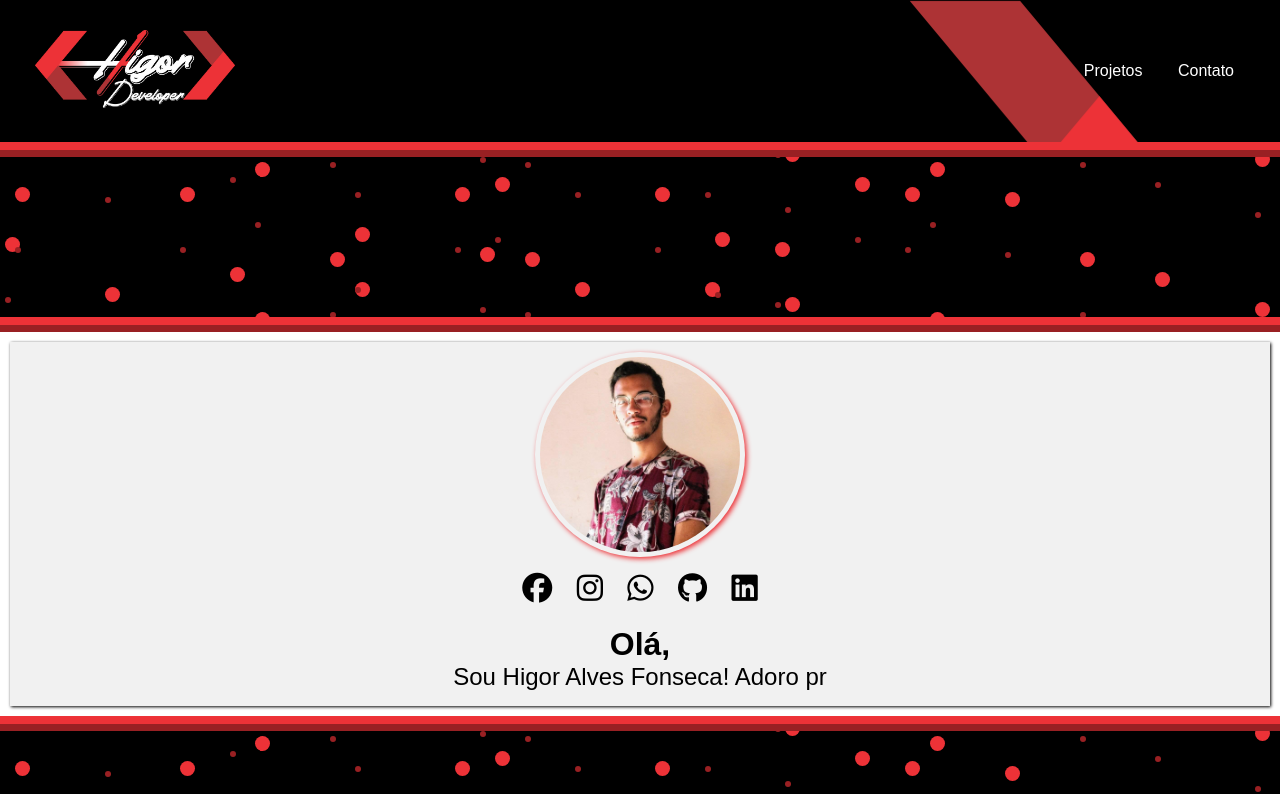
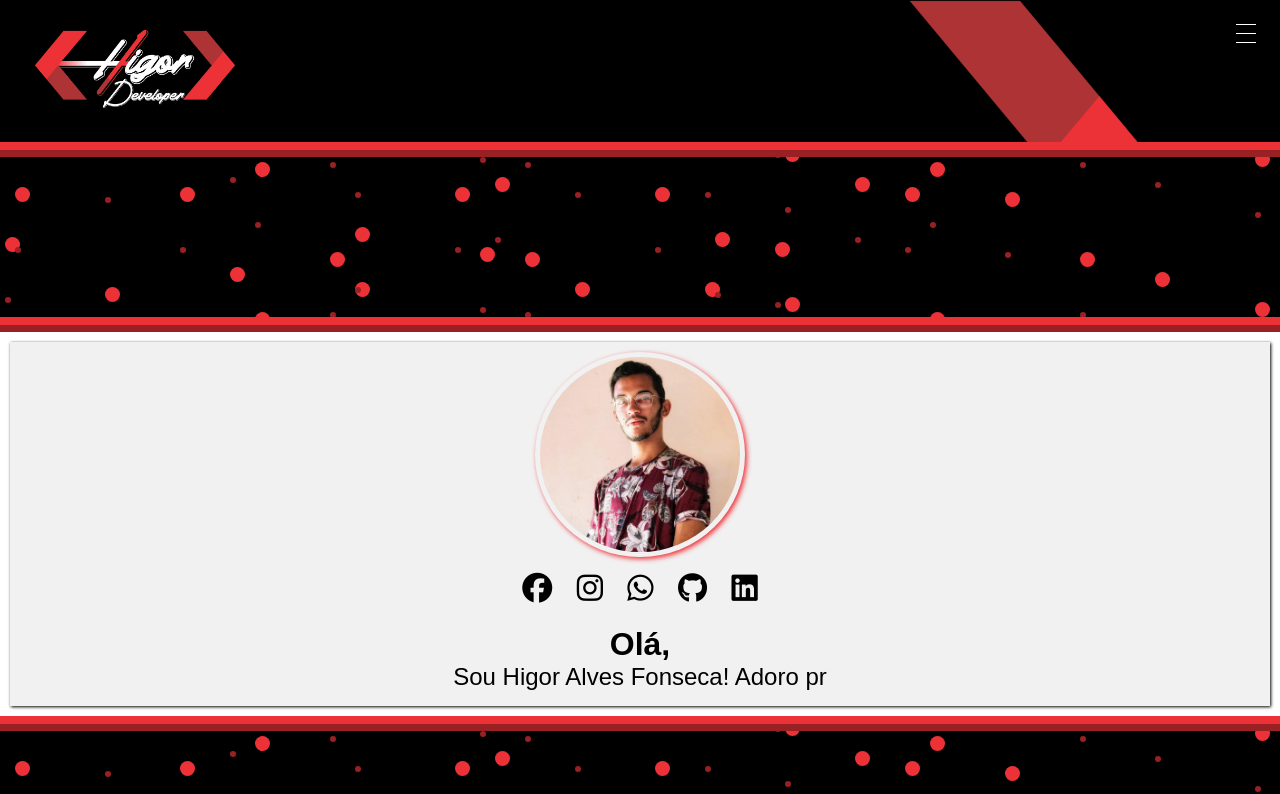
Before and after one commit to higor159af/portifolio, a plain HTML site: page index.html in a window 1280 px wide. Shown: the top 794 px of the page. Drawn offline with Linux system fonts and the light colour scheme.

Commit message:
insert menu

```diff
--- a/css/estilo.css
+++ b/css/estilo.css
@@ -51,28 +51,78 @@ header {
   justify-content: space-between;
 }
 
-#cabecalho .menu ul {
-  list-style: none;
-  margin: 8px;
+
+/* hamburguer */
+
+.nav-button {
+  display: none;
 }
 
-#cabecalho .menu ul li {
-  display: inline;
-  margin-left: 5px;
-  padding: 5px;
+.nav-button {
+  background: rgba(0, 0, 0, 0.678);
+  border-radius: 50%;
+  border: none;
+  color: #fff;
+  cursor: pointer;
+  display: block;
+  margin: 8px;
+  padding: 8px;
+  position: fixed;
+  right: 0px;
+  top: 0;
+  z-index: 2;
 }
 
-#cabecalho .menu ul li a {
-  border-radius: 5px;
+.l{
+  background: #fff;
+  height: 1px;
+  margin: 8px;
+  width: 20px;
+}
+
+.menu {
+  background-color: rgba(0, 0, 0, 0.9);
+  height: 100%;
+  overflow-x: hidden;
+  position: fixed;
+  right: 0;
+  top: 0;
+  transition: all 0.5s;
+  width: 0%;
+  z-index: 1;
+}
+
+.menu ul {
+  margin-top: 30px;
+  position: relative;
+  text-align: center;
+  top: 25%;
+  width: 100%;
+}
+
+
+.menu li{
+  padding: 5px;
+
+}
+
+.menu ul li a {
   color: #fff;
+  display: block;
+  font-size: 20px;
+  letter-spacing: 4px;
+  margin: 20px;
+  opacity: 0.6;
   padding: 2px 8px;
   text-decoration: none;
   text-transform: capitalize;
+  transition: all 0.6s;
 }
 
-#cabecalho .menu ul li a:hover {
-  opacity: 0.6;
+.menu ul li a:hover {
+  opacity: 1;
 }
+
 
 /* texto digitado js */
 #text {
@@ -311,6 +361,10 @@ textarea {
   #logocabecalho img {
     width: 120px;
   }
+  .menu ul li a {
+    font-size: 0.9rem;
+  }
+
   .projetos:hover {
     transform: scale(1);
   }
--- a/index.html
+++ b/index.html
@@ -16,6 +16,7 @@
     ></script>
 
     <script src="js/text.js" defer></script>
+    <script src="js/script.js" defer></script>
   </head>
   <body>
     <header id="cabecalho">
@@ -27,15 +28,23 @@
             </a>
           </div>
 
-          <div class="menu">
-            <ul>
+          <div class="menu" id="menuNav">
+            <ul class="navega">
               <li>
-                <a class="home" href="#trabalhos">Projetos</a>
+                <a class="home bn" href="#cabecalho">Home</a>
               </li>
               <li>
-                <a class="contato" href="#contato">Contato</a>
+                <a class="home bn" href="#trabalhos">Projetos</a>
+              </li>
+              <li>
+                <a class="contato bn" href="#contato">Contato</a>
               </li>
             </ul>
+          </div>
+          <div class="nav-button" onclick="openCloseNav()">
+            <div class="l l1"></div>
+            <div class="l l2"></div>
+            <div class="l l3"></div>
           </div>
         </div>
       </nav>
--- /dev/null
+++ b/js/script.js
@@ -0,0 +1,28 @@
+function openCloseNav() {
+
+var MenuNav = document.getElementById("menuNav")
+var l1 = document.querySelector("div.l1")
+var l2 = document.querySelector("div.l2")
+var l3 = document.querySelector("div.l3")
+
+  if (MenuNav.style.width == "0%") {
+    MenuNav.style.width = "30%";
+    l1.style.background = "transparent";
+    l1.style.transition = "all 1.5s";
+    l2.style.position = "relative";
+    l2.style.rotate = "45deg";
+    l2.style.top = "0px";
+    l2.style.transition = "all 1s";
+    l3.style.position = "relative";
+    l3.style.rotate = "135deg";
+    l3.style.top = "-10px";
+    l3.style.transition = "all 1s";
+  } else {
+    MenuNav.style.width = "0%";
+    l1.style.background = "#fff";
+    l2.style.position = "static";
+    l2.style.rotate = "0deg";
+    l3.style.position = "static";
+    l3.style.rotate = "0deg";
+  }
+}
```
